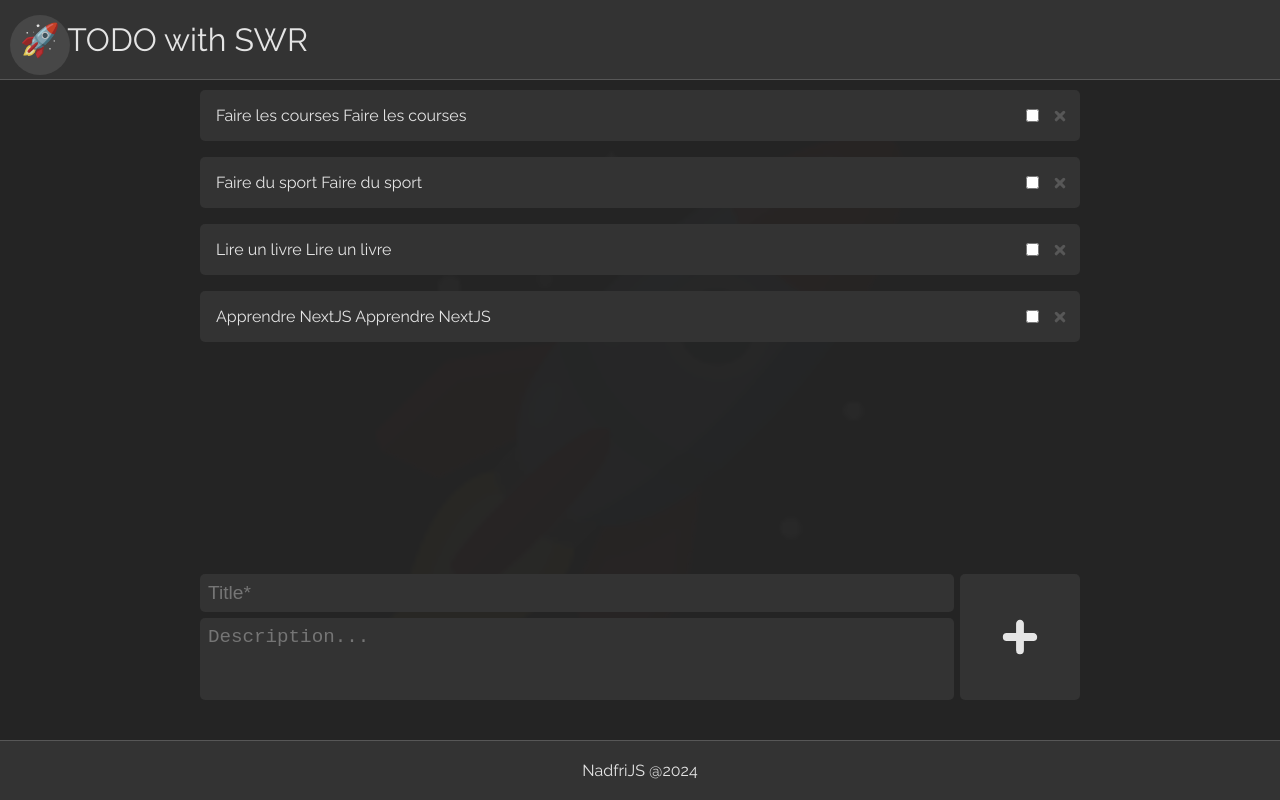
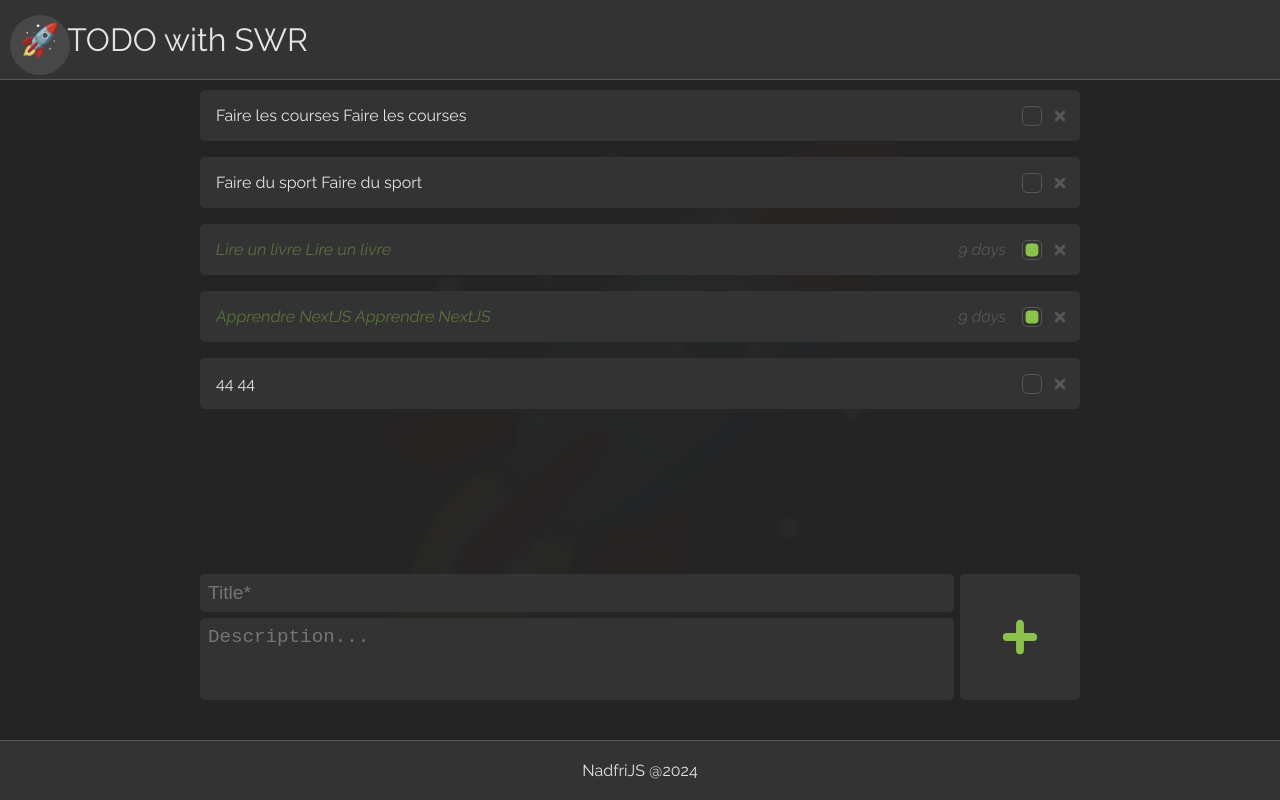
Before and after one commit to nadfri/todo-swr, a React (Vite) app: page / in a window 1280 px wide. Built offline with nearby package versions, Linux system fonts and the light colour scheme; data requests are answered from the project's data file.

Commit message:
Feat: Add Checkbox Component

```diff
--- a/db.json
+++ b/db.json
@@ -20,17 +20,25 @@
       "id": "3",
       "title": "Lire un livre",
       "content": "Lire le livre 'Clean Code' de Robert C. Martin",
-      "isCompleted": false,
-      "completedAt": null,
+      "isCompleted": true,
+      "completedAt": "2024-09-05T16:19:18.740Z",
       "createdAt": "2021-01-03T10:00:00.000Z"
     },
     {
       "id": "74d5474a-e6e5-40b0-ba2b-96780c161ffd",
       "title": "Apprendre NextJS",
       "content": "Version 14",
+      "isCompleted": true,
+      "completedAt": "2024-09-05T16:42:19.852Z",
+      "createdAt": "2024-08-31T19:56:59.952Z"
+    },
+    {
+      "id": "f8ee",
+      "title": "44",
+      "content": "",
       "isCompleted": false,
       "completedAt": null,
-      "createdAt": "2024-08-31T19:56:59.952Z"
+      "createdAt": "2024-09-05T16:02:11.117Z"
     }
   ]
 }
--- a/src/components/AddNewTodo/AddNewTodo.scss
+++ b/src/components/AddNewTodo/AddNewTodo.scss
@@ -33,7 +33,7 @@
     display: grid;
     place-items: center;
     background-color: var(--grey-dark);
-    color: var(--white);
+    color: var(--success);
 
     border: none;
     border-radius: 5px;
--- /dev/null
+++ b/src/components/CheckBox/CheckBox.scss
@@ -0,0 +1,36 @@
+.CheckBox{
+  appearance: none;
+  margin: 0;
+
+  width: 20px;
+  aspect-ratio: 1;
+
+  border: 1px solid var(--grey);
+  border-radius: 5px;
+
+  cursor: pointer;
+  transition: all 0.2s;
+
+  display: grid;
+  place-content: center;
+
+  &::before {
+    content: '';
+    width: 16px;
+    aspect-ratio: 1;
+    border-radius: 5px;
+    opacity: 0;
+    scale: 0;
+    transition: 0.2s scale, 0.2s opacity;
+    background-color: var(--success);
+  }
+
+  &:checked::before {
+    opacity: 1;
+    scale: 0.8;
+  }
+
+  &:checked {
+    animation: pulse 0.5s;
+  }
+}
--- /dev/null
+++ b/src/components/CheckBox/CheckBox.tsx
@@ -0,0 +1,8 @@
+import './CheckBox.scss';
+
+export default function CheckBox({
+  className,
+  ...rest
+}: React.ComponentPropsWithoutRef<'input'>) {
+  return <input type='checkbox' className={`CheckBox ${className}`} {...rest} />;
+}
--- a/src/components/Todo/Todo.scss
+++ b/src/components/Todo/Todo.scss
@@ -6,10 +6,20 @@
   border-radius: 5px;
   background-color: var(--grey-dark);
   transition: translate 0.2s, background-color 0.2s, opacity 0.5s;
+  animation: slide-in 0.5s;
 
   &:hover {
     background-color: var(--grey-light);
     translate: 10px;
+
+    .todo-title.completed {
+      color: var(--success);
+    }
+
+    .todo-date {
+      animation: fade-in 0.2s forwards;
+      color: var(--white);
+    }
   }
 
   .todo-link {
@@ -19,7 +29,16 @@
     flex: 1;
   }
 
-  .todo-completed {
+  .todo-title {
+    transition: transform 0.2s, color 0.2s;
+
+    &.completed {
+      transform: skew(-10deg);
+      color: var(--success-light);
+    }
+  }
+
+  .todo-date {
     display: inline-block;
     padding-left: 10px;
     font-style: italic;
@@ -30,19 +49,11 @@
     }
   }
 
-  &:hover .todo-completed {
-    color: var(--white);
-  }
-
   .todo-actions {
     display: flex;
     align-items: center;
     gap: 8px;
     padding-right: 10px;
-  }
-
-  .todo-check{
-
   }
 
   .btn-delete {
@@ -51,7 +62,6 @@
     background-color: transparent;
     color: var(--grey);
     border: none;
-
 
     .CrossIcon {
       width: 20px;
--- a/src/components/Todo/Todo.tsx
+++ b/src/components/Todo/Todo.tsx
@@ -5,12 +5,9 @@ import CrossIcon from '../Icons/CrossIcon';
 import { formatDateByDistance } from '@/utils/formatDateByDistance';
 import { deleteTodo, updateTodo } from '@/api/service';
 import { useRef } from 'react';
+import CheckBox from '../CheckBox/CheckBox';
 
-type TodoProps = {
-  todo: TodoType;
-};
-
-export default function Todo({ todo }: TodoProps) {
+export default function Todo({ todo }: { todo: TodoType }) {
   const refLi = useRef<HTMLLIElement>(null);
 
   const handleCompleted = async () => {
@@ -25,7 +22,7 @@ export default function Todo({ todo }: TodoProps) {
   };
 
   const handleDelete = () => {
-    refLi.current?.classList.add('deleting');
+    refLi.current?.classList.add('slide-out');
 
     setTimeout(() => {
       deleteTodo(todo.id);
@@ -35,24 +32,19 @@ export default function Todo({ todo }: TodoProps) {
   return (
     <li className='Todo' ref={refLi}>
       <Link to={`/todos/${todo.id}`} className='todo-link'>
-        <span>
+        <span className={todo.isCompleted ? 'todo-title completed' : 'todo-title'}>
           {todo.title} {todo.title}{' '}
         </span>
 
         {todo.completedAt && (
-          <span className='todo-completed'>
+          <span className='todo-date'>
             {formatDateByDistance(new Date(todo.completedAt))}
           </span>
         )}
       </Link>
 
       <div className='todo-actions'>
-        <input
-          type='checkbox'
-          className='todo-check'
-          checked={todo.isCompleted}
-          onChange={handleCompleted}
-        />
+        <CheckBox checked={todo.isCompleted} onChange={handleCompleted} />
         <button className='btn-delete' onClick={handleDelete}>
           <CrossIcon className='CrossIcon' />
         </button>
--- a/src/scss/_animations.scss
+++ b/src/scss/_animations.scss
@@ -1,10 +1,32 @@
-@keyframes deleting {
+@keyframes pulse {
+  0% {
+    box-shadow: 0 0 0 0px rgba(255, 255, 255, 0.1);
+  }
+  100% {
+    box-shadow: 0 0 0 6px rgba(0, 0, 0, 0);
+  }
+}
+
+@keyframes fade-in {
   from {
-    transform: translateX(0);
+    opacity: 0;
+  }
+  to {
+    opacity: 1;
+  }
+}
+
+.fade-in {
+  animation: fade-in 0.2s forwards;
+}
+
+@keyframes slide-out {
+  from {
+    translate: 0;
     opacity: 0.5;
   }
   to {
-    transform: translateX(-100%);
+    translate: -100%;
     opacity: 0;
   }
 }
@@ -12,3 +34,14 @@
 .deleting {
   animation: deleting 0.3s forwards;
 }
+
+@keyframes slide-in {
+  from {
+    translate: -50%;
+    opacity: 0;
+  }
+  to {
+    translate: 0;
+    opacity: 1;
+  }
+}
--- a/src/scss/_root.scss
+++ b/src/scss/_root.scss
@@ -4,4 +4,6 @@
   --grey-light: #474747;
   --grey-dark: #333333;
   --danger: #e2325d;
+  --success: #8BC34A;
+  --success-light: #8BC34A70;
 }
```
